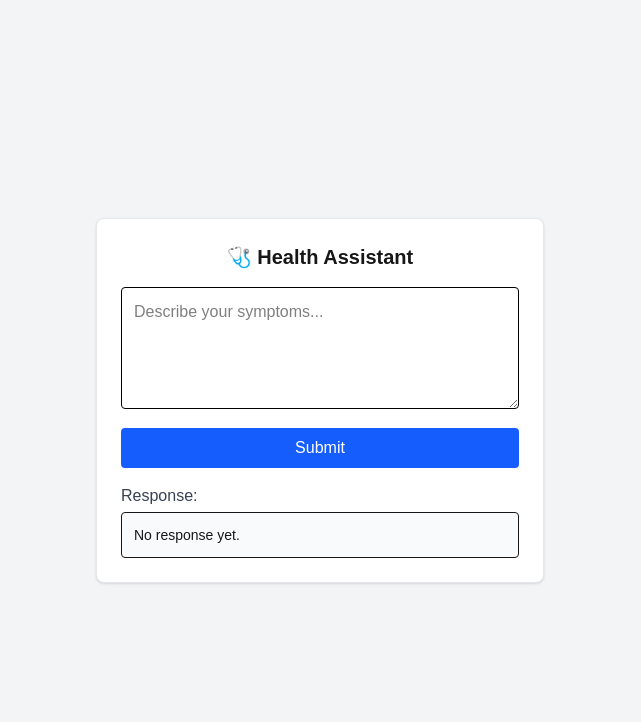
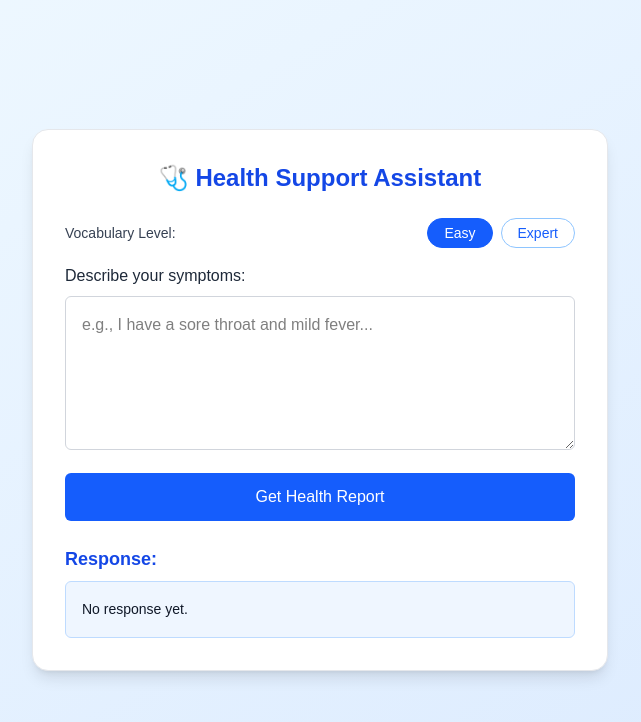
Before and after one commit to 9916bernard/health_assistance_app, a Next.js app: page / in a window 1280 px wide. Shown: the top 722 px of the page, without its empty margins (320-961 px from the left). Built offline with nearby package versions, Linux system fonts and the light colour scheme.

Commit message:
easy expert and order

```diff
--- a/src/app/api/generate/route.ts
+++ b/src/app/api/generate/route.ts
@@ -7,17 +7,18 @@ You are a friendly health assistant. Your job is to explain possible health issu
 
 Always respond using this format:
 
+Urgency Score (1–10): ...
 Most Likely Condition: ...
-Best Case Scenario: ...
-Worst Case Scenario: ...
 What You Can Do Now: ...
 Recommended Clinic: ...
 OTC Medication: ...
-Urgency Score (1–10): ...
+Best Case Scenario: ...
+Worst Case Scenario: ...
 
 If the user types something unrelated to symptoms, reply:
 "I am a health support assistant. Please tell me about any pain or symptoms you're feeling, and I will try to help."
 `;
+
 
 export async function POST(req: Request) {
   try {
--- a/src/app/page.tsx
+++ b/src/app/page.tsx
@@ -6,6 +6,7 @@ export default function Home() {
   const [prompt, setPrompt] = useState("");
   const [response, setResponse] = useState("");
   const [loading, setLoading] = useState(false);
+  const [mode, setMode] = useState<"easy" | "expert">("easy");
 
   const handleGenerate = async () => {
     if (!prompt.trim()) return;
@@ -16,7 +17,7 @@ export default function Home() {
       const res = await fetch("/api/generate", {
         method: "POST",
         headers: { "Content-Type": "application/json" },
-        body: JSON.stringify({ prompt }),
+        body: JSON.stringify({ prompt, mode }),
       });
 
       const data = await res.json();
@@ -31,31 +32,61 @@ export default function Home() {
   };
 
   return (
-    <div className="min-h-screen flex items-center justify-center bg-gray-100 p-6">
-      <div className="max-w-md w-full bg-white p-6 rounded-lg shadow border border-gray-200">
-        <h1 className="text-xl font-semibold text-center mb-4">
-          🩺 Health Assistant
+    <div className="min-h-screen flex items-center justify-center bg-gradient-to-br from-sky-50 to-blue-100 p-6">
+      <div className="max-w-xl w-full bg-white p-8 rounded-2xl shadow-lg border border-gray-200">
+        <h1 className="text-2xl font-bold text-center text-blue-700 mb-6">
+          🩺 Health Support Assistant
         </h1>
 
+        <div className="mb-4 flex justify-between items-center">
+          <span className="text-sm font-medium text-gray-700">Vocabulary Level:</span>
+          <div className="flex gap-2">
+            <button
+              onClick={() => setMode("easy")}
+              className={`px-4 py-1 rounded-full text-sm border transition ${
+                mode === "easy"
+                  ? "bg-blue-600 text-white border-blue-600"
+                  : "bg-white text-blue-600 border-blue-300 hover:bg-blue-50"
+              }`}
+            >
+              Easy
+            </button>
+            <button
+              onClick={() => setMode("expert")}
+              className={`px-4 py-1 rounded-full text-sm border transition ${
+                mode === "expert"
+                  ? "bg-blue-600 text-white border-blue-600"
+                  : "bg-white text-blue-600 border-blue-300 hover:bg-blue-50"
+              }`}
+            >
+              Expert
+            </button>
+          </div>
+        </div>
+
+        <label htmlFor="symptom" className="block mb-2 font-medium text-gray-800">
+          Describe your symptoms:
+        </label>
         <textarea
-          className="w-full p-3 border rounded text-black mb-3 focus:ring-2 focus:ring-blue-500"
-          rows={4}
-          placeholder="Describe your symptoms..."
+          id="symptom"
+          className="w-full p-4 border border-gray-300 rounded-md focus:outline-none focus:ring-2 focus:ring-blue-500 text-black"
+          placeholder="e.g., I have a sore throat and mild fever..."
           value={prompt}
           onChange={(e) => setPrompt(e.target.value)}
+          rows={5}
         />
 
         <button
-          className="w-full bg-blue-600 text-white py-2 rounded hover:bg-blue-700 transition disabled:opacity-60"
+          className="w-full mt-4 bg-blue-600 text-white py-3 rounded-md hover:bg-blue-700 transition disabled:opacity-60"
           onClick={handleGenerate}
           disabled={loading}
         >
-          {loading ? "Analyzing..." : "Submit"}
+          {loading ? "Analyzing..." : "Get Health Report"}
         </button>
 
-        <div className="mt-4">
-          <h2 className="font-medium text-gray-700 mb-1">Response:</h2>
-          <div className="p-3 border rounded bg-gray-50 text-sm whitespace-pre-wrap">
+        <div className="mt-6">
+          <h2 className="text-lg font-semibold text-blue-700 mb-2">Response:</h2>
+          <div className="whitespace-pre-wrap bg-blue-50 text-gray-900 p-4 rounded-md border border-blue-200 text-sm leading-relaxed">
             {loading ? "Thinking..." : response || "No response yet."}
           </div>
         </div>
```
